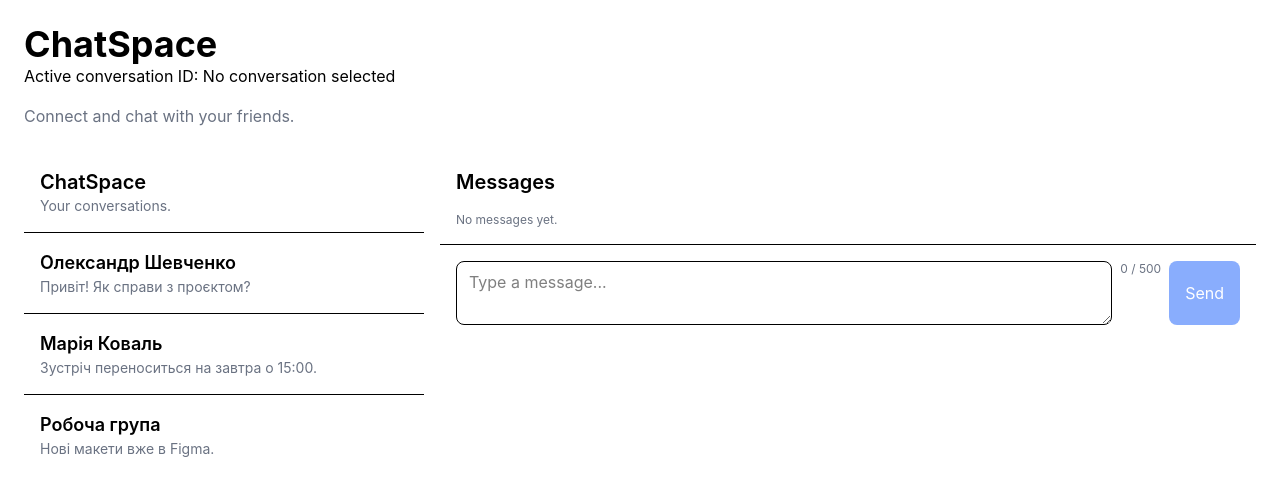
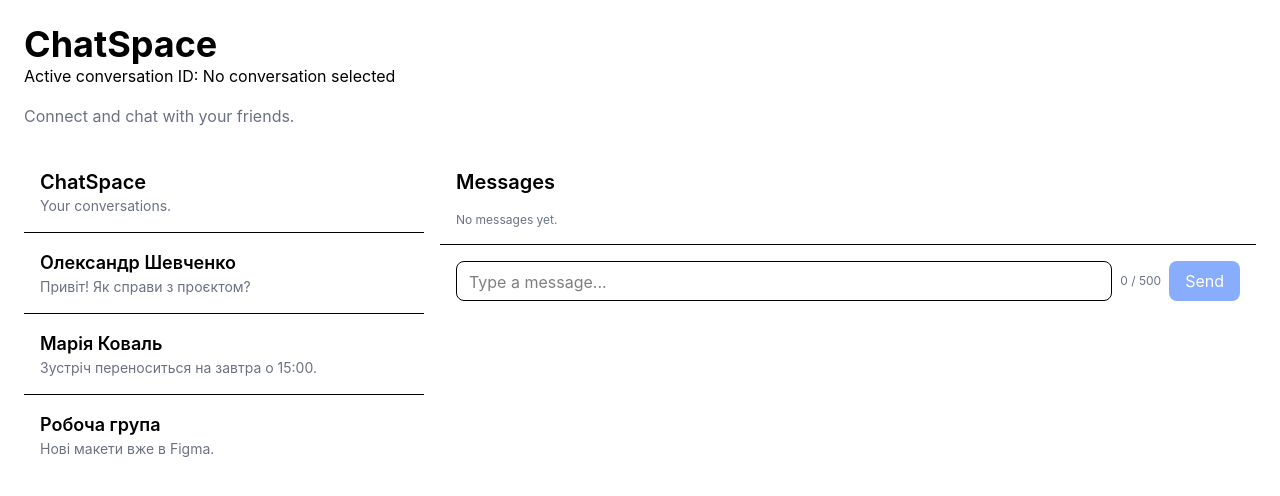
Before and after one commit to mshchebetiuk/chatspace, a Next.js app in the folder client/: page / in a window 1280 px wide. Shown: the top 496 px of the page. Built offline with nearby package versions, Linux system fonts and the light colour scheme.

Commit message:
feat(chat): polish message input layout and UX

```diff
--- a/client/src/components/chat/MessageInput.tsx
+++ b/client/src/components/chat/MessageInput.tsx
@@ -50,15 +50,16 @@ export function MessageInput({
   };
 
   return (
-    <form className="flex gap-2 p-4 border-t" onSubmit={handleSubmit}>
+    <form className="flex gap-2 p-4 border-t items-end" onSubmit={handleSubmit}>
       <textarea
-        className="flex-1 border rounded-lg px-3 py-2 max-h-40 overflow-y-auto"
+        className="flex-1 border rounded-lg px-3 py-2 max-h-40 overflow-y-auto resize-none"
         placeholder={placeholder}
         value={message}
         ref={textareaRef}
         onChange={(e) => setMessage(e.target.value)}
         disabled={disabled}
         maxLength={500}
+        rows={1}
         onKeyDown={(e) => {
           if (e.key === "Enter" && !e.shiftKey) {
             e.preventDefault();
@@ -67,7 +68,7 @@ export function MessageInput({
         }}
       />
       <span
-        className={`text-xs ${message.length < 450 ? "text-gray-500" : "text-red-500"}`}
+        className={`text-xs pb-3 shrink-0 ${message.length < 450 ? "text-gray-500" : "text-red-500"}`}
       >
         {message.length} / 500
       </span>
```
